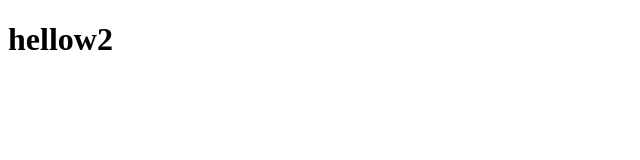
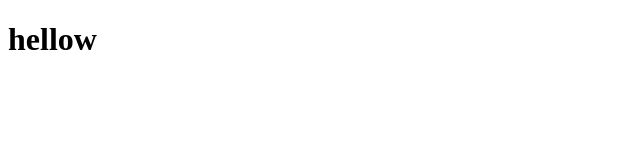
Before and after one commit to Jamzien/gitTest, a plain HTML site: page index.html in a window 1280 px wide. Shown: the full height of the page, 0-640 px from the left. Drawn offline with Linux system fonts and the light colour scheme.

Commit message:
Revert "hellow2"
This reverts commit aebdf66fd63270f03932b7b068a8622badcec662.

```diff
--- a/index.html
+++ b/index.html
@@ -7,6 +7,6 @@
     <title>Document</title>
 </head>
 <body>
-    <h1>hellow2</h1>
+    <h1>hellow</h1>
 </body>
 </html>
```
